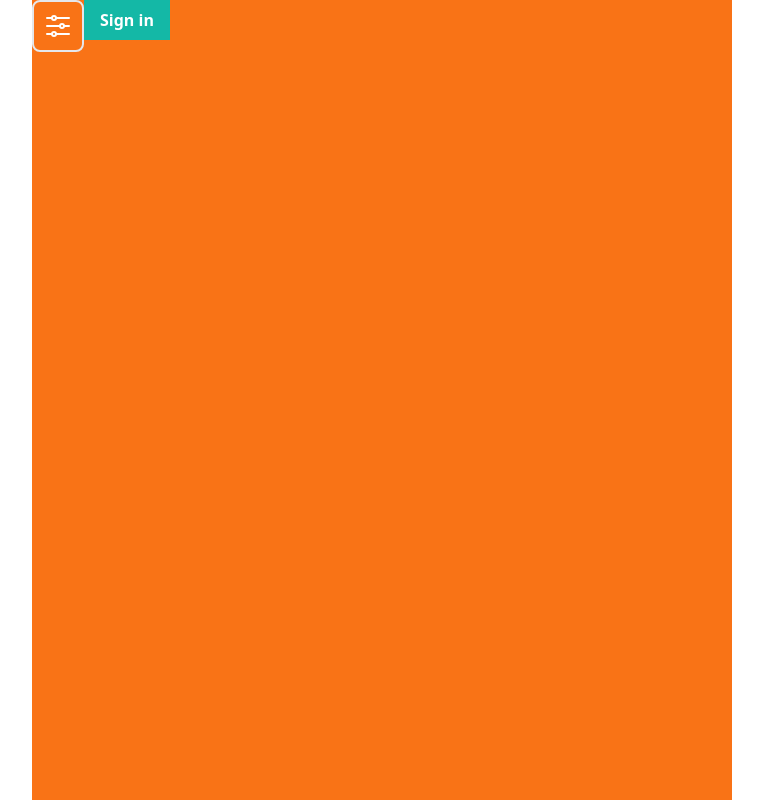
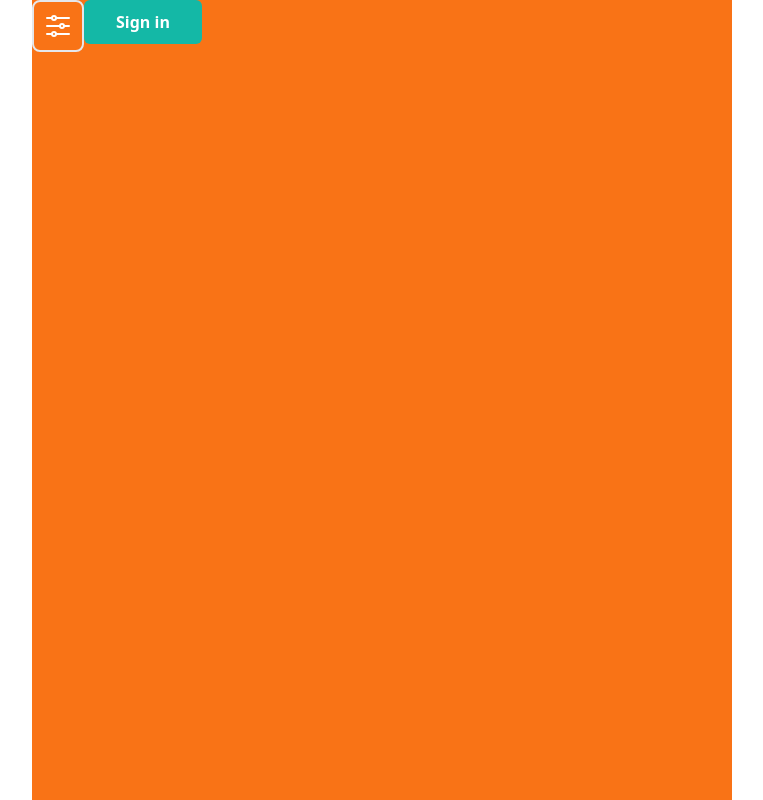
Before and after one commit to josephajibodu/qwikbill, a React (Vite) app: page / in a window 1280 px wide. Shown: the whole page, without its empty margins (258-1021 px from the left). Built offline with nearby package versions, Linux system fonts and the light colour scheme.

Commit message:
style: comment deleted and 'className' changed to props

```diff
--- a/src/App.jsx
+++ b/src/App.jsx
@@ -6,7 +6,7 @@ function App() {
   return (
     <div className="flex text-3xl bg-orange-500 h-screen md:w-[700px]">
       <Badge variant="solid" />
-      <Button variant="solid" size="">
+      <Button variant="solid" size="lg">
         Sign in
       </Button>
     </div>
--- a/src/components/ui/button.jsx
+++ b/src/components/ui/button.jsx
@@ -1,10 +1,8 @@
-// import { ReactPropTypes } from "react";
 import PropTypes from "prop-types";
 
-export default function Button({ variant, size, children }) {
+export default function Button({ variant, size, children, className }) {
   let bgColor;
   let btnSize;
-  let className;
 
   switch (variant) {
     case "solid":
@@ -45,10 +43,12 @@ Button.propTypes = {
   variant: PropTypes.string,
   children: PropTypes.node,
   size: PropTypes.string,
+  className: PropTypes.string,
 };
 
 Button.defaultProps = {
   variant: "solid",
   children: "default",
-  size: "sm",
+  size: "default",
+  className: "",
 };
```
